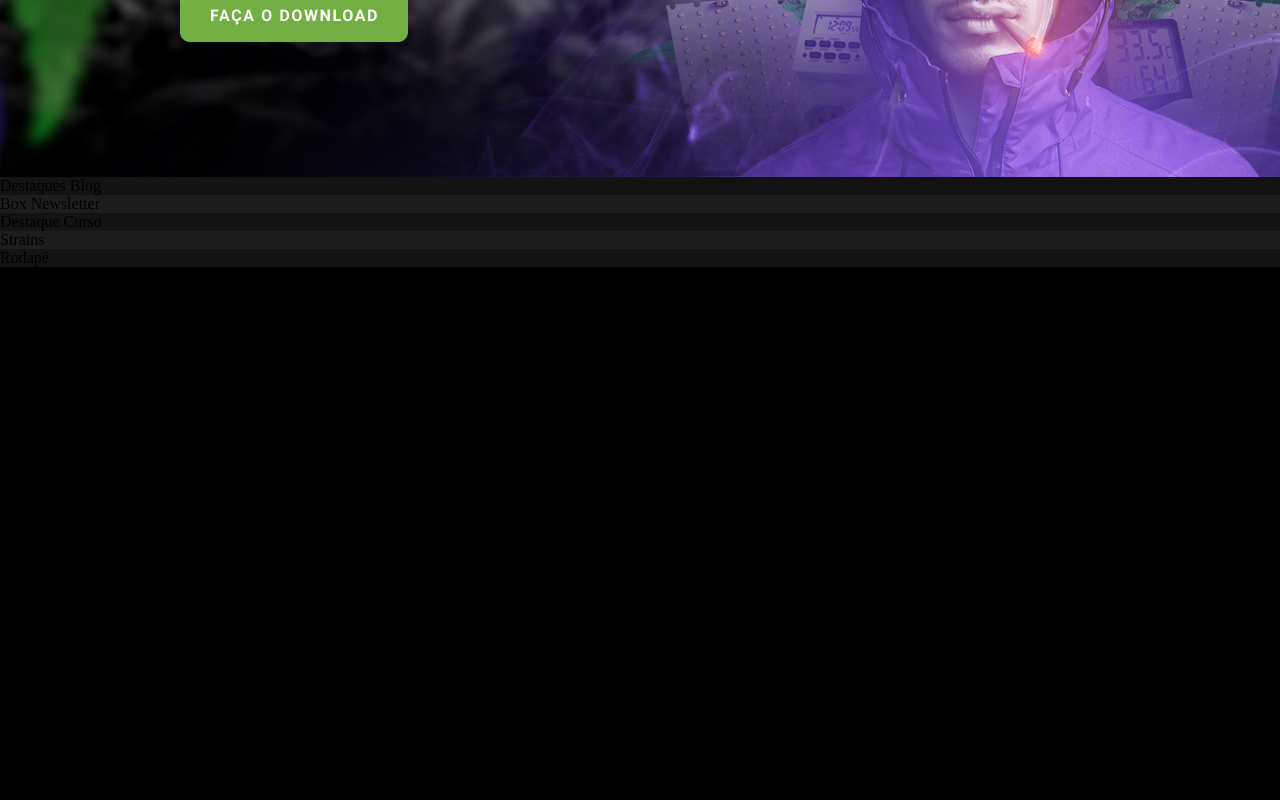
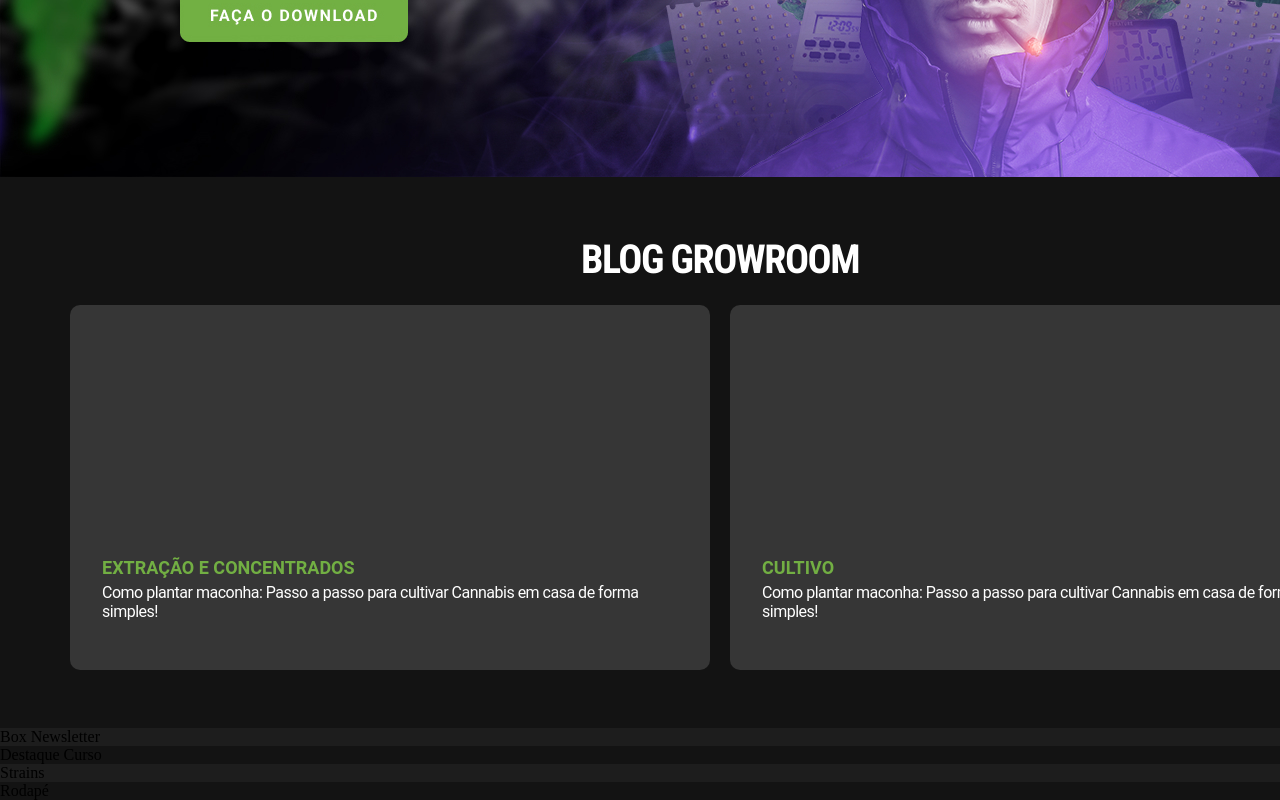
Before and after one commit to wlfilho/growroom2023, a plain HTML site: page index.html in a window 1280 px wide. Shown: the part 1267-2067 px from the top of the page. Before the commit the page ends 1534 px from the top, so only its background shows below. Drawn offline with Linux system fonts and the light colour scheme.

Commit message:
secao posts blog

```diff
--- a/index.html
+++ b/index.html
@@ -61,14 +61,32 @@
                     <p>SEMENTES</p>
                 </div>
             </div>
+        </div>
 
+        <div class="destaqueebook"></div>
+
+        <div class="destaqueblog">
+            <h2>BLOG GROWROOM</h2>
+            <div class="posts">
+                <div class="box-posts-blog">
+                    <p class="tit-blog">EXTRAÇÃO E CONCENTRADOS</p>
+                    <p  class="desc-blog">Como plantar maconha: Passo a passo para cultivar Cannabis em casa de forma simples!</p>
+                </div>
+                <div class="box-posts-blog">
+                    <p class="tit-blog">CULTIVO</p>
+                    <p class="desc-blog">Como plantar maconha: Passo a passo para cultivar Cannabis em casa de forma simples!</p>
+                </div>
+
+            </div>
         </div>
-        <div class="destaqueebook"></div>
-        <div class="destaqueblog">Destaques Blog</div>
+
+
         <div class="boxnewsletter">Box Newsletter</div>
         <div class="destaquecurso">Destaque Curso</div>
         <div class="destaquestrains">Strains</div>
         <footer>Rodapé</footer>
+
+
     </div>
 
 
--- a/styles.css
+++ b/styles.css
@@ -186,6 +186,51 @@ header  {
     background: #131313;
 }
 
+.destaqueblog h2 {
+    font-family: 'Roboto Condensed', sans-serif;
+    font-weight: 700;
+    font-size: 40px;
+    text-transform: uppercase;
+    line-height: 1.15em;
+    letter-spacing: -1.5px;
+    color: #ffffff;
+    text-align: center;
+    padding: 60px 0 22px 0;
+}
+
+.posts {
+    display: flex;
+    justify-content: center;
+    column-gap: 20px;
+}
+
+.box-posts-blog {
+    width: 640px;
+    height: 365px;
+    background-color: #363636;
+    border-radius: 10px;
+    margin-bottom: 58px;
+}
+
+.tit-blog {
+    color: #72AF43;
+    font-family: 'Roboto', sans-serif;
+    font-size: 18px;
+    font-weight: 700;
+    text-transform: uppercase;
+    margin: 252px 0 5px 32px;
+}
+
+.desc-blog {
+    color: #ffffff;
+    font-family: 'Roboto', sans-serif;
+    font-size: 16px;
+    font-weight: 400;
+    margin-left: 32px;
+    letter-spacing: -0.5px;
+    padding-right: 20px;
+}
+
 .boxnewsletter {
     background: #1D1D1D;
 }
```
